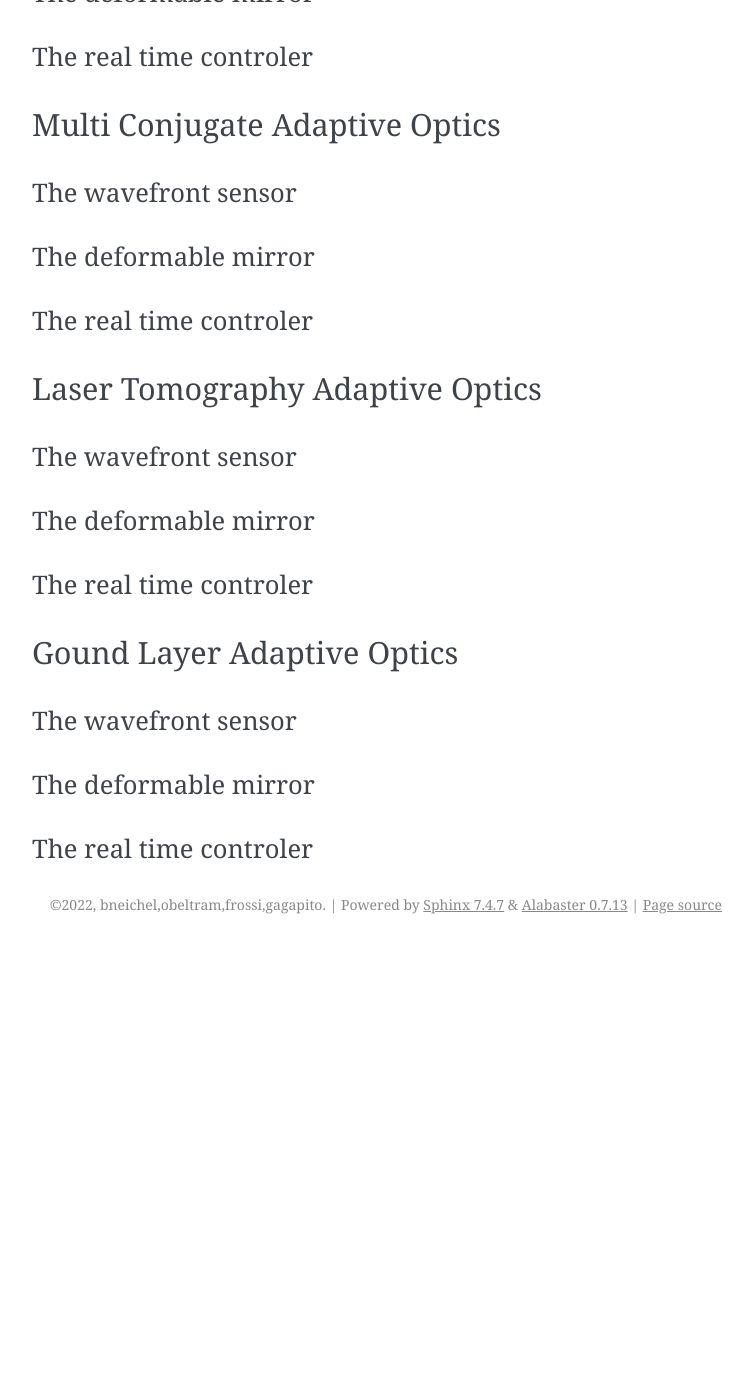
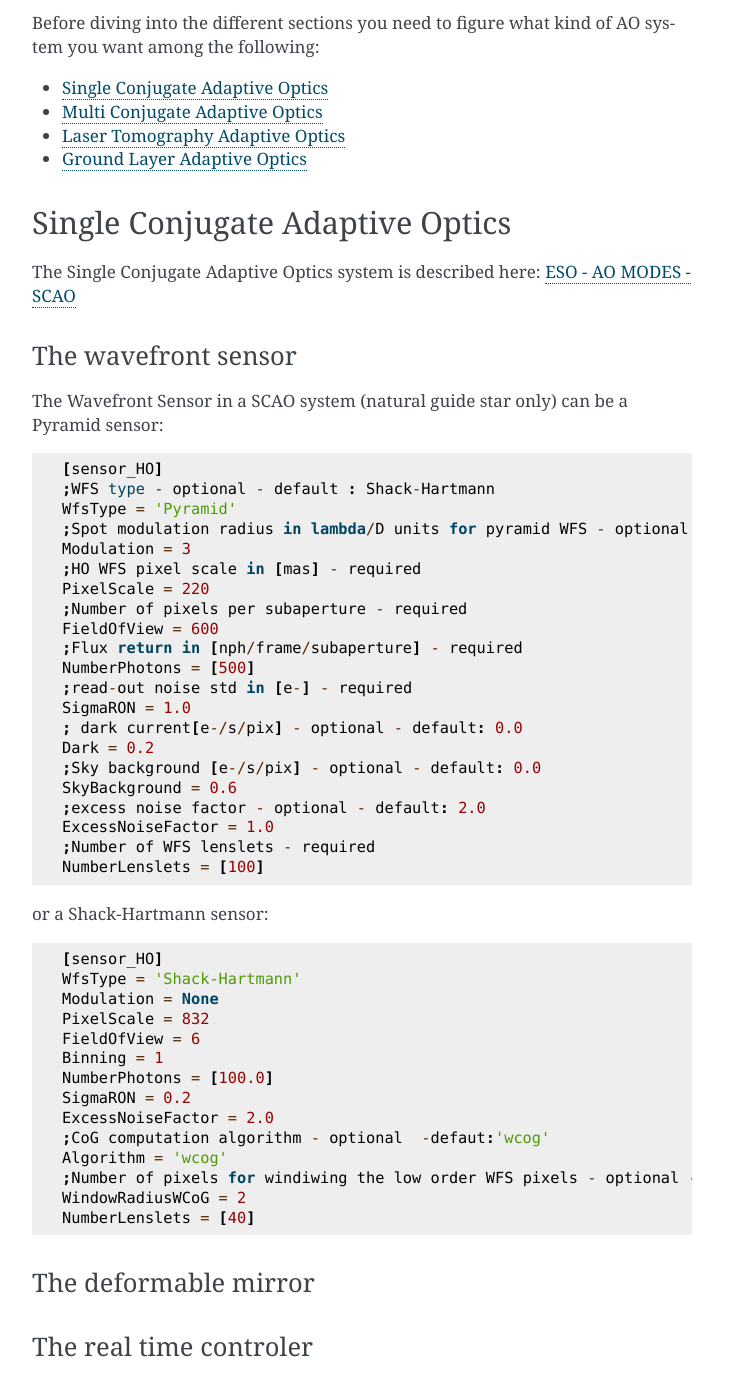
Before and after one commit to astro-tiptop/TIPTOP, a Sphinx documentation site: the page built from docs/source/howto.rst, in a window 1280 px wide and 1400 px high, scrolled down 1561 px. Shown: the top 1396 px of the window, without its empty margins (388-1140 px from the left). Built offline with Sphinx 7.4.7, drawn with Linux system fonts in a browser that asks for light colours; the version number could not be read and is left out; before the commit the page ends 2505 px from its top, so only the background shows below that; some of the changed text lies outside the part shown.

Commit message:
(GA) Update howto.rst

```diff
--- a/docs/source/howto.rst
+++ b/docs/source/howto.rst
@@ -7,39 +7,54 @@ The telescope
 This section contains the parameters related to the telescopen::
 
    [telescope]
-   TelescopeDiameter = 8.
+   TelescopeDiameter = 38.5
    ZenithAngle = 30.0
-   ObscurationRatio = 0.16
-   Resolution = 128
-   TechnicalFoV = 120
+   ObscurationRatio = 0.28
+   Resolution = 480
 
-and to some general aspects of the simulation::
+to the pupil::
 
+   ; path to the pupil model in .fits file - optional (if provided, the pupil model is interpolated) - default: ''
    PathPupil = 'data/EELT480pp0.0803m_obs0.283_spider2023.fits'
+   PupilAngle = 0.0
+
+to additional aberrations (in the main path or NCP) and other stuff::
+
+   PathStaticOn = '/home/frossi/dev/TIPTOP/P3/aoSystem/data/ELT_CALIBRATION/CombinedError_Wavefront_nm.fits'
    PathApodizer = ''
    PathStatModes = ''
-   PupilAngle = 0.0
-   TechnicalFoV = 160.0
    # extra error in the science FoV (error not included in TIPTOP like NCPA, optics quality, ...)
    extraErrorNm = 160
    extraErrorExp = -2
    extraErrorMin = 0
    # extra error in the technical FoV  (error not included in TIPTOP like NCPA, optics quality, ...)
+   # Total is 160 nm without 90 nm of contingency because contingency should be applied only once
    extraErrorLoNm = 132
    extraErrorLoExp = -2
    extraErrorLoMin = 0
+
+to windshake and attional tilt jitter::
+
    # ELT tip & tilt wind shake when wind speed on M2 is 8 m/s
    windPsdFile = 'data/morfeo_windshake8ms_psd_2022_1k.fits'
    # jitter_FWHM --> 10 nm RMS tip error is 0.505arcesc
    # extra error on tip/tilt 70 nm (3.5) to consider tilt error due to aliasing not included by TIPTOP
    jitter_FWHM = 3.5
+
+to the size of the technical field::
+
+   TechnicalFoV = 160.0
+
+and to the global focus control::
+
    # ground layer focus is controlled with NGS WFS
    glFocusOnNGS = True
+
 
 The atmosphere
 --------------
 
-This section contains the atmospheric parameters::
+This section contains the atmospheric parameters, seeing (or r\ :sub:`0`\), L\ :sub:`0`\, C\ :sub:`n`\ :sup:`2`\  profile and wind profile::
 
    [atmosphere]
    Wavelength = 500e-9
@@ -69,8 +84,52 @@ Before diving into the different sections you need to figure what kind of AO sys
 Single Conjugate Adaptive Optics
 --------------------------------
 
+The Single Conjugate Adaptive Optics system is described here: `ESO - AO MODES - SCAO <https://www.eso.org/sci/facilities/develop/ao/ao_modes/.html#scao>`_
+
 The wavefront sensor
 ~~~~~~~~~~~~~~~~~~~~
+
+The Wavefront Sensor in a SCAO system (natural guide star only) can be a Pyramid sensor::
+
+   [sensor_HO]
+   ;WFS type - optional - default : Shack-Hartmann
+   WfsType = 'Pyramid'
+   ;Spot modulation radius in lambda/D units for pyramid WFS - optional - default : None
+   Modulation = 3
+   ;HO WFS pixel scale in [mas] - required
+   PixelScale = 220
+   ;Number of pixels per subaperture - required
+   FieldOfView = 600
+   ;Flux return in [nph/frame/subaperture] - required
+   NumberPhotons = [500]
+   ;read-out noise std in [e-] - required
+   SigmaRON = 1.0
+   ; dark current[e-/s/pix] - optional - default: 0.0
+   Dark = 0.2
+   ;Sky background [e-/s/pix] - optional - default: 0.0
+   SkyBackground = 0.6
+   ;excess noise factor - optional - default: 2.0
+   ExcessNoiseFactor = 1.0
+   ;Number of WFS lenslets - required
+   NumberLenslets = [100]
+
+or a Shack-Hartmann sensor::
+
+   [sensor_HO]
+   WfsType = 'Shack-Hartmann'
+   Modulation = None
+   PixelScale = 832
+   FieldOfView = 6
+   Binning = 1
+   NumberPhotons = [100.0]
+   SigmaRON = 0.2
+   ExcessNoiseFactor = 2.0
+   ;CoG computation algorithm - optional  -defaut:'wcog'
+   Algorithm = 'wcog'
+   ;Number of pixels for windiwing the low order WFS pixels - optional - default: 2
+   WindowRadiusWCoG = 2
+   NumberLenslets = [40]
+
 
 The deformable mirror
 ~~~~~~~~~~~~~~~~~~~~~
@@ -82,6 +141,8 @@ The real time controler
 
 Multi Conjugate Adaptive Optics
 -------------------------------
+
+The Multi Conjugate Adaptive Optics system is described here: `ESO - AO MODES - MCAO <https://www.eso.org/sci/facilities/develop/ao/ao_modes/.html#mcao>`_
 
 The wavefront sensor
 ~~~~~~~~~~~~~~~~~~~~
@@ -98,6 +159,8 @@ The real time controler
 Laser Tomography Adaptive Optics
 --------------------------------
 
+The Laser Tomography Adaptive Optics system is described here: `ESO - AO MODES - LTAO <https://www.eso.org/sci/facilities/develop/ao/ao_modes/.html#ltao>`_
+
 The wavefront sensor
 ~~~~~~~~~~~~~~~~~~~~
 
@@ -112,6 +175,8 @@ The real time controler
 Gound Layer Adaptive Optics
 ---------------------------
 
+The Ground Layery Adaptive Optics system is described here: `ESO - AO MODES - GLAO <https://www.eso.org/sci/facilities/develop/ao/ao_modes/.html#glao>`_
+
 The wavefront sensor
 ~~~~~~~~~~~~~~~~~~~~
 
```
